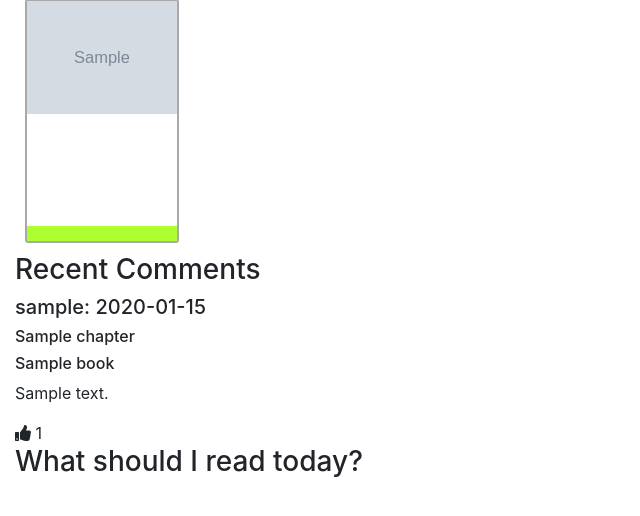
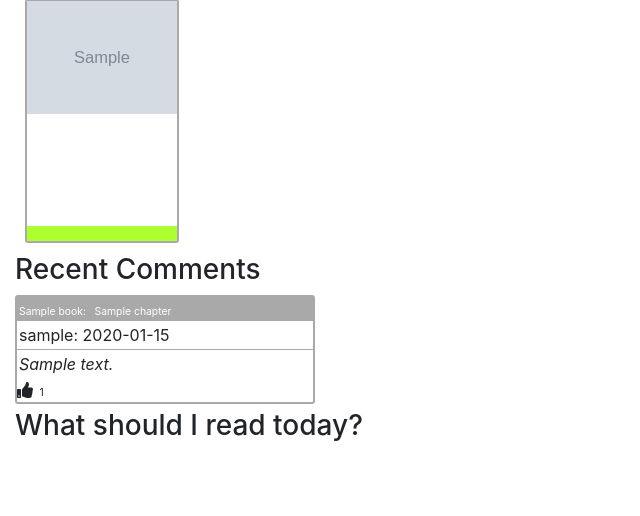
Before and after one commit to joshdbarton/nightstand-capstone, a Django app: page /dashboard/ in a window 1280 px wide. Shown: the part 62-578 px from the top of the page, without its empty margins (0-640 px from the left). Run offline with Django 3.2, Linux system fonts and the light colour scheme; a user stored in the database is signed in; tables that the repository leaves empty hold one stand-in row (values such as "Sample post"); grey boxes marked "Sample" are stand-in pictures; some libraries are stand-ins or nearby versions.

Commit message:
added styles for comment cards

```diff
--- a/nightstand_dashboard/static/nightstand_dashboard/main.css
+++ b/nightstand_dashboard/static/nightstand_dashboard/main.css
@@ -107,6 +107,31 @@ Comment Card
 .like-button:hover {
     color: gray;
 }
+.comment-card {
+    border: 2px solid darkgray;
+    border-radius: 3px;
+    margin-bottom: 5px;
+    width: 300px;
+}
+.comment-card span {
+    font-size: .65em;
+    padding: 2px;
+}
+.comment-card p {
+    margin-bottom: 0;
+    padding: 2px;
+}
+.comment-header {
+    background-color: darkgray;
+    color: white;
+}
+.comment-author {
+    border-bottom: solid 1px darkgray;
+}
+
+.comment-content {
+    overflow-wrap: break-word;
+}
 
 /**************************
 Dashboard Layout
--- a/nightstand_dashboard/templates/nightstand_dashboard/dashboard.html
+++ b/nightstand_dashboard/templates/nightstand_dashboard/dashboard.html
@@ -17,10 +17,12 @@
     <h3>Recent Comments</h3>
     {% for comment in comments %}
     <div class="comment-card">
-        <h5>{{comment}}</h5>
-        <h6>{{comment.chapter}}</h6>
-        <h6>{{comment.chapter.book}}</h6>
-        <p>{{comment.content}}</p>
+        <div class="comment-header">
+            <span>{{comment.chapter.book}}:</span>
+            <span>{{comment.chapter}}</span>
+        </div>
+        <p class="comment-author">{{comment}}</p>
+        <p class="comment-content"><em>{{comment.content}}</em></p>
         {% if reader in comment.likes.all %}
         <i class="fas fa-thumbs-up like-button" id="comment-{{comment.id}}"></i>
         {% else %}
```
